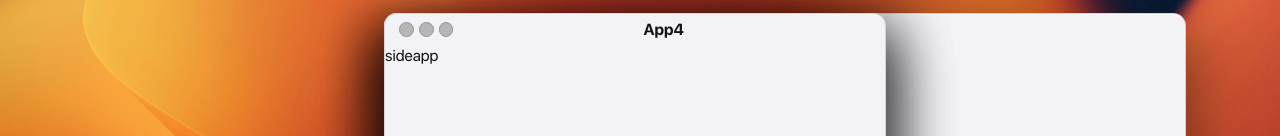
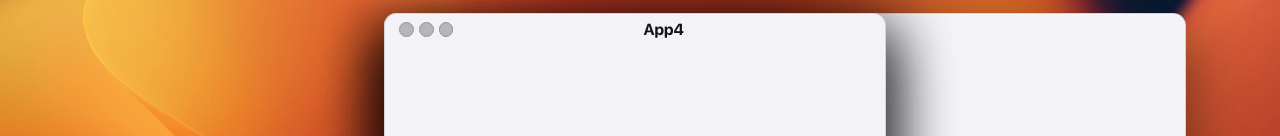
Before and after one commit to chinmaypant21/macOS-web, a Preact app: page / in a window 1280 px wide. Shown: the part 147-283 px from the top of the page. Built offline with nearby package versions, Linux system fonts and the light colour scheme; grey boxes are pictures that could not be loaded.

Commit message:
Window Config

```diff
--- a/src/components/AppWindow/AppWindow.tsx
+++ b/src/components/AppWindow/AppWindow.tsx
@@ -9,17 +9,7 @@ import { screenStartingCoordinates, presentFocusedWindow } from "@layout/Screen/
 import style from './AppWindow.module.css'
 
 type AppWindowProps = {
-    data: {
-        index: number,
-        title: string,
-        isMinimized: boolean
-        dimensions: {
-            width:number,
-            height:number,
-            minWidth: number,
-            minHeight:number,
-        }
-    }
+    data: AppWindowConfig
     handleMinimize: any,
     handleClose: any,
 }
@@ -28,6 +18,9 @@ const AppWindow : FC<AppWindowProps> = ({data, handleMinimize, handleClose}) =>
     const appWindowRef          = useRef<HTMLDivElement>(null);
     const [ offset, setOffset ] = useState<ScreenCoordinates>();
     const [ isFullScreen, setIsFullScreen] = useState<boolean>(false);
+
+    //Is it optimized?
+    const Application = data.application ?? null;
 
     // Wherever defining computed or signal inside a component, always use hooks otherwise there are going to be lots of re-renders.
     const windowIndex = useComputed(()=>{
@@ -204,16 +197,11 @@ const AppWindow : FC<AppWindowProps> = ({data, handleMinimize, handleClose}) =>
                     </div>
                 </div>
 
-                <div
-                    style={{display:'flex', userSelect: 'text'}}
-                >
-                    <div id={style['window-sidebar']}>
-                        side
-                    </div>
-
-                    <div id={style['app-container']}>
-                        app
-                    </div>
+                <div>
+                    {
+                        Application &&
+                        <Application />
+                    }
                 </div>
             </Fragment>
             )
--- a/src/layout/Screen/Screen.tsx
+++ b/src/layout/Screen/Screen.tsx
@@ -18,7 +18,7 @@ export const presentFocusedWindow = signal<WindowSignalParams>({
   isActive: false
 });
 
-export const activeWindows = signal<Array<{index: number, title: string, isMinimized: boolean, dimensions: WindowDimension}>>([
+export const activeWindows = signal<Array<AppWindowConfig>>([
   {
     index: 1,
     title: 'App1',
@@ -28,7 +28,7 @@ export const activeWindows = signal<Array<{index: number, title: string, isMinim
       height: 600,
       minWidth: 200,
       minHeight: 300
-    }
+    },
   },
   {
     index: 2,
```
Also changed, not shown: src/types/index.d.ts (+8 -0 lines).
